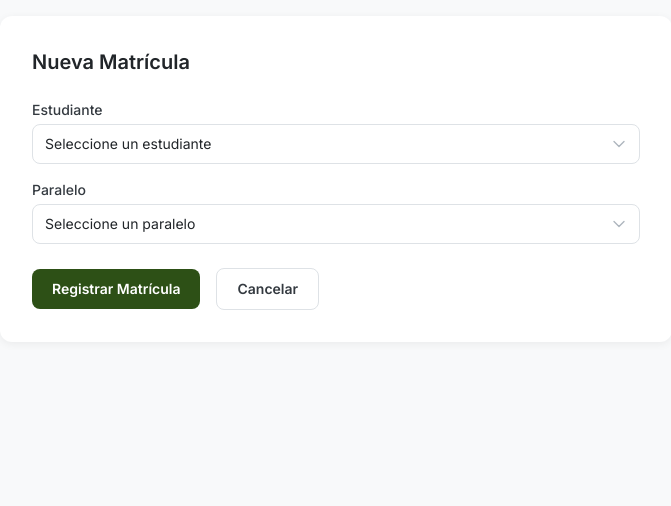
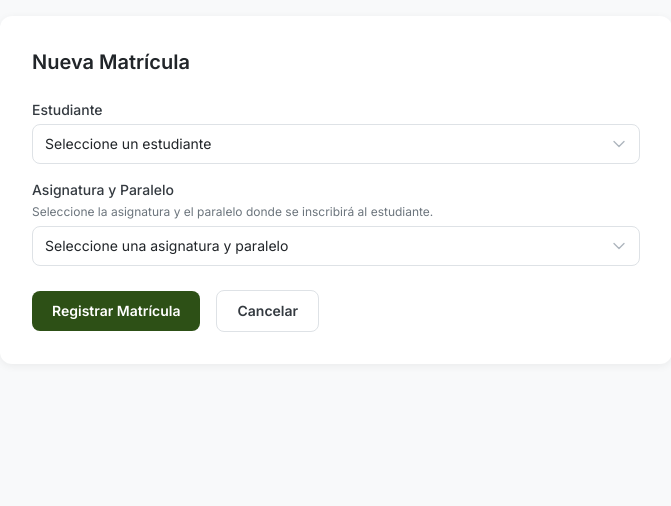
Before and after one commit to martinizin/proyecto-ecpp, a Django app: template templates/secretaria/matricula_form.html in a window 1280 px wide. Shown: the part 116-622 px from the top of the page, without its empty margins (304-975 px from the left). Run offline with Django 5.2, Linux system fonts and the light colour scheme; the template is opened without the code that fills it, so the values that code supplies are empty; some libraries are stand-ins or nearby versions.

Commit message:
fix(secretaria): mejorar UX del select de paralelo en matrícula individual

```diff
--- a/templates/secretaria/matricula_form.html
+++ b/templates/secretaria/matricula_form.html
@@ -44,11 +44,12 @@
             </div>
 
             <div class="mb-4">
-                <label for="id_paralelo" class="block text-sm font-medium text-gray-700 mb-1">Paralelo</label>
+                <label for="id_paralelo" class="block text-sm font-medium text-gray-700 mb-1">Asignatura y Paralelo</label>
+                <p class="text-xs text-gray-500 mb-1.5">Seleccione la asignatura y el paralelo donde se inscribirá al estudiante.</p>
                 <select name="paralelo" id="id_paralelo" class="form-select w-full">
-                    <option value="">Seleccione un paralelo</option>
+                    <option value="">Seleccione una asignatura y paralelo</option>
                     {% for p in paralelos %}
-                        <option value="{{ p.id }}" {% if form.paralelo.value|stringformat:"d" == p.id|stringformat:"d" %}selected{% endif %}>{{ p.asignatura.codigo }} - {{ p.nombre }} ({{ p.periodo }})</option>
+                        <option value="{{ p.id }}" {% if form.paralelo.value|stringformat:"d" == p.id|stringformat:"d" %}selected{% endif %}>{{ p.asignatura.nombre }} ({{ p.asignatura.codigo }}) — Paralelo {{ p.nombre }} — {{ p.periodo }}</option>
                     {% endfor %}
                 </select>
                 {% if form.paralelo.errors %}
```
